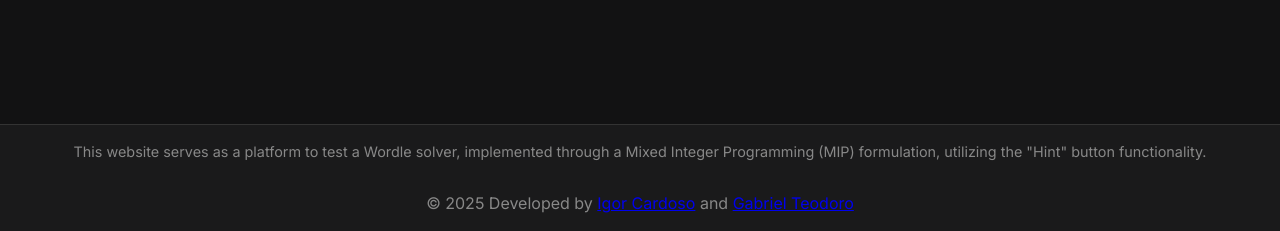
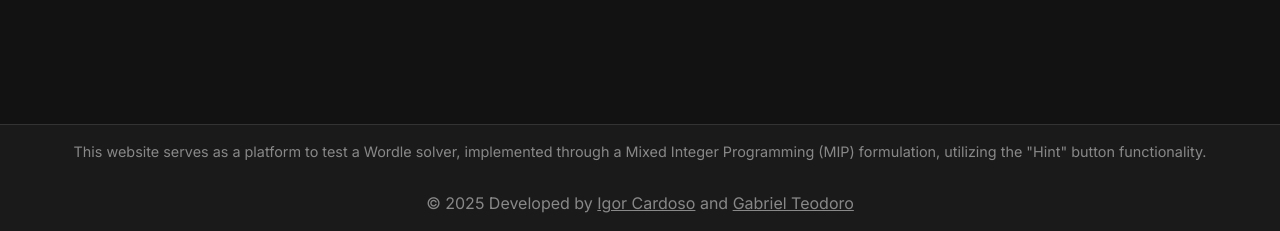
Before and after one commit to IgorLucindo/wordle-optimization-GAME, a Flask app: page / in a window 1280 px wide. Shown: the part 569-800 px from the top of the page. Run offline with Flask 3, Linux system fonts and the light colour scheme.

Commit message:
updated footer

```diff
--- a/website/static/css/footer.css
+++ b/website/static/css/footer.css
@@ -15,6 +15,10 @@ footer {
 .footer-content {
     display: flex;
     flex-direction: column;
+}
+
+.footer-content a {
+    color: #888;
 }
 
 .website-purpose {
--- a/website/templates/index.html
+++ b/website/templates/index.html
@@ -52,7 +52,7 @@
      <footer>
         <div class="footer-content">
             <p class="website-purpose">This website serves as a platform to test a Wordle solver, implemented through a Mixed Integer Programming (MIP) formulation, utilizing the "Hint" button functionality.</p>
-            <p class="copyright">© 2025 Developed by <a href="[https://www.linkedin.com/in/igorlucindo/]">Igor Cardoso</a> and <a href="[https://www.linkedin.com/in/igorlucindo/]">Gabriel Teodoro</a></p>
+            <p class="copyright">© 2025 Developed by <a href="https://www.linkedin.com/in/igorlucindo/">Igor Cardoso</a> and <a href="https://www.linkedin.com/in/igorlucindo/">Gabriel Teodoro</a></p>
         </div>
     </footer>
 
```
